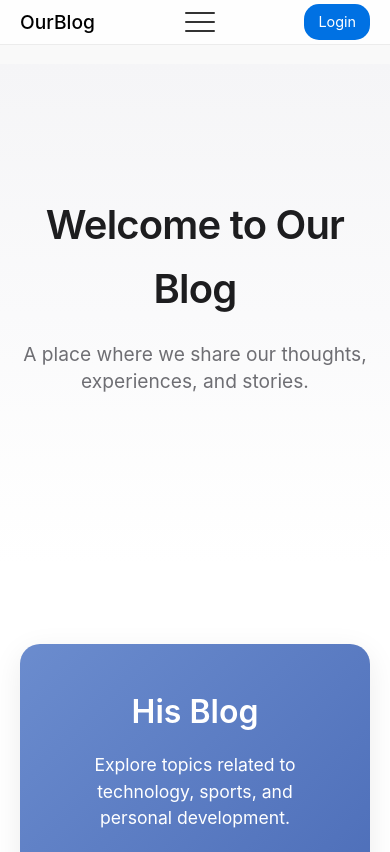
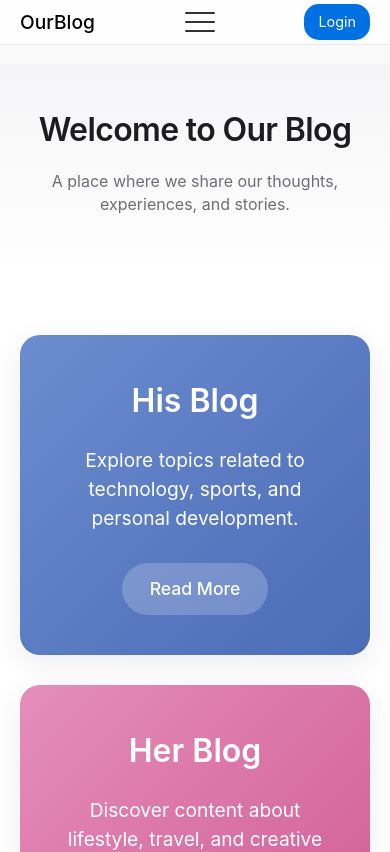
Before and after one commit to PaulSpudys/myblog-app, a React (Create React App) app: page / in a window 390 px wide. Shown: the top 852 px of the page. Built offline with nearby package versions, Linux system fonts and the light colour scheme; no server answers.

Commit message:
home page edits

```diff
--- a/src/pages/Home.css
+++ b/src/pages/Home.css
@@ -2,15 +2,15 @@
   width: 100%;
 }
 
-  /* Hero Section */
+/* Hero Section - Making it thinner */
 .hero-section {
   display: flex;
   align-items: center;
   justify-content: center;
   text-align: center;
-    min-height: 500px;
+  min-height: 300px; /* Reduced from 500px */
   background: linear-gradient(to bottom, #f5f5f7, #fff);
-    padding: 60px 20px;
+  padding: 40px 20px; /* Reduced from 60px top/bottom */
 }
 
 .hero-content {
@@ -19,90 +19,49 @@
 }
 
 .hero-title {
-    font-size: 3.5rem;
+  font-size: 3rem; /* Slightly smaller */
   font-weight: 600;
   color: #1d1d1f;
-    margin-bottom: 20px;
+  margin-bottom: 15px; /* Reduced from 20px */
   letter-spacing: -0.02em;
 }
 
 .hero-subtitle {
-    font-size: 1.5rem;
+  font-size: 1.3rem; /* Slightly smaller */
   color: #6e6e73;
-    margin-bottom: 40px;
+  margin-bottom: 20px; /* Reduced from 40px */
   line-height: 1.4;
 }
 
-  .hero-buttons {
-    display: flex;
-    gap: 20px;
-    justify-content: center;
-  }
-
-  .hero-button {
-    display: inline-block;
-    padding: 12px 24px;
-    border-radius: 30px;
-    text-decoration: none;
-    font-weight: 500;
-    font-size: 1.1rem;
-    transition: all 0.2s;
-  }
-
-  .hero-button.primary {
-    background-color: #0071e3;
-    color: white;
-  }
-
-  .hero-button.primary:hover {
-    background-color: #0058b3;
-  }
-
-  .hero-button.secondary {
-    background-color: #e6e6e6;
-    color: #1d1d1f;
-  }
-
-  .hero-button.secondary:hover {
-    background-color: #d6d6d6;
-  }
-
-  /* Featured Section */
+/* Featured Section - Making it larger and more proportionate */
 .featured-section {
-    padding: 80px 20px;
+  padding: 60px 20px;
   background-color: #fff;
   max-width: 1200px;
   margin: 0 auto;
 }
 
-  .section-header {
-    text-align: center;
-    margin-bottom: 40px;
-  }
-
-  .section-title {
-    font-size: 2.5rem;
-    font-weight: 600;
-    color: #1d1d1f;
-  }
-
 .featured-grid {
-    display: grid;
-    grid-template-columns: repeat(auto-fit, minmax(350px, 1fr));
+  display: flex;
+  flex-wrap: wrap;
   gap: 30px;
+  justify-content: center;
 }
 
 .featured-item {
+  flex: 1;
   background-color: #f5f5f7;
   border-radius: 20px;
   overflow: hidden;
   box-shadow: 0 8px 30px rgba(0, 0, 0, 0.08);
   transition: transform 0.3s ease, box-shadow 0.3s ease;
-    min-height: 300px;
+  min-height: 400px; /* Increased from 300px */
   display: flex;
   align-items: center;
   justify-content: center;
   position: relative;
+  min-width: 300px; /* Ensure minimum width even when stacked */
+  max-width: 600px; /* Limit maximum width */
 }
 
 .featured-item:hover {
@@ -113,39 +72,51 @@
 .featured-item.his-blog {
   background-image: linear-gradient(135deg, #6b8cce, #4b6cb7);
   color: white;
+  /* You can add a background image here */
+  /* background-image: url('/path/to/his-blog-image.jpg'), linear-gradient(135deg, #6b8cce, #4b6cb7); */
+  /* background-size: cover; */
+  /* background-position: center; */
+  /* background-blend-mode: overlay; */
 }
 
 .featured-item.her-blog {
   background-image: linear-gradient(135deg, #e48ebb, #d05a91);
   color: white;
+  /* You can add a background image here */
+  /* background-image: url('/path/to/her-blog-image.jpg'), linear-gradient(135deg, #e48ebb, #d05a91); */
+  /* background-size: cover; */
+  /* background-position: center; */
+  /* background-blend-mode: overlay; */
 }
 
 .featured-content {
   padding: 40px;
   text-align: center;
   z-index: 1;
+  width: 100%;
 }
 
 .featured-content h3 {
-    font-size: 2rem;
-    margin-bottom: 15px;
+  font-size: 2.5rem; /* Larger */
+  margin-bottom: 20px;
   font-weight: 600;
 }
 
 .featured-content p {
-    margin-bottom: 25px;
+  margin-bottom: 30px;
   line-height: 1.5;
-    font-size: 1.1rem;
+  font-size: 1.2rem; /* Slightly larger */
 }
 
 .learn-more {
   display: inline-block;
-    padding: 10px 20px;
+  padding: 12px 28px; /* Larger button */
   background-color: rgba(255, 255, 255, 0.2);
   color: white;
-    border-radius: 20px;
+  border-radius: 30px;
   text-decoration: none;
   font-weight: 500;
+  font-size: 1.1rem;
   transition: background-color 0.2s;
 }
 
@@ -158,6 +129,17 @@
   padding: 80px 20px;
   background-color: #f5f5f7;
   text-align: center;
+}
+
+.section-header {
+  text-align: center;
+  margin-bottom: 40px;
+}
+
+.section-title {
+  font-size: 2.5rem;
+  font-weight: 600;
+  color: #1d1d1f;
 }
 
 .about-content {
@@ -189,32 +171,50 @@
 }
 
 /* Responsive Adjustments */
+@media (max-width: 900px) {
+  .featured-grid {
+    flex-direction: column;
+    align-items: center;
+  }
+
+  .featured-item {
+    width: 100%;
+    max-width: 500px; /* Adjust maximum width when stacked */
+  }
+}
+
 @media (max-width: 768px) {
+  .hero-section {
+    min-height: 200px; /* Even smaller on mobile */
+  }
+
   .hero-title {
     font-size: 2.5rem;
   }
 
   .hero-subtitle {
-      font-size: 1.2rem;
+    font-size: 1.1rem;
   }
 
   .section-title {
     font-size: 2rem;
   }
 
-    .featured-grid {
-      grid-template-columns: 1fr;
+  .featured-content h3 {
+    font-size: 2rem;
+  }
 }
 
-    .hero-buttons {
-      flex-direction: column;
-      align-items: center;
-      gap: 15px;
+@media (max-width: 480px) {
+  .hero-title {
+    font-size: 2rem;
   }
 
-    .hero-button {
-      width: 100%;
-      max-width: 250px;
-      text-align: center;
+  .hero-subtitle {
+    font-size: 1rem;
+  }
+
+  .featured-item {
+    min-height: 300px; /* Smaller height on very small screens */
   }
 }
```
Lines whose indentation alone changed are shown as unchanged.
